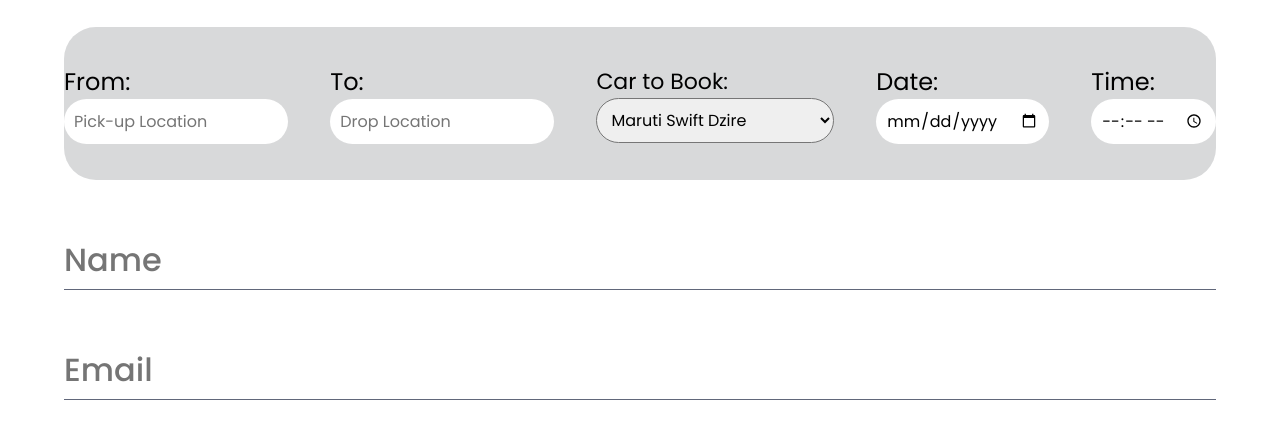
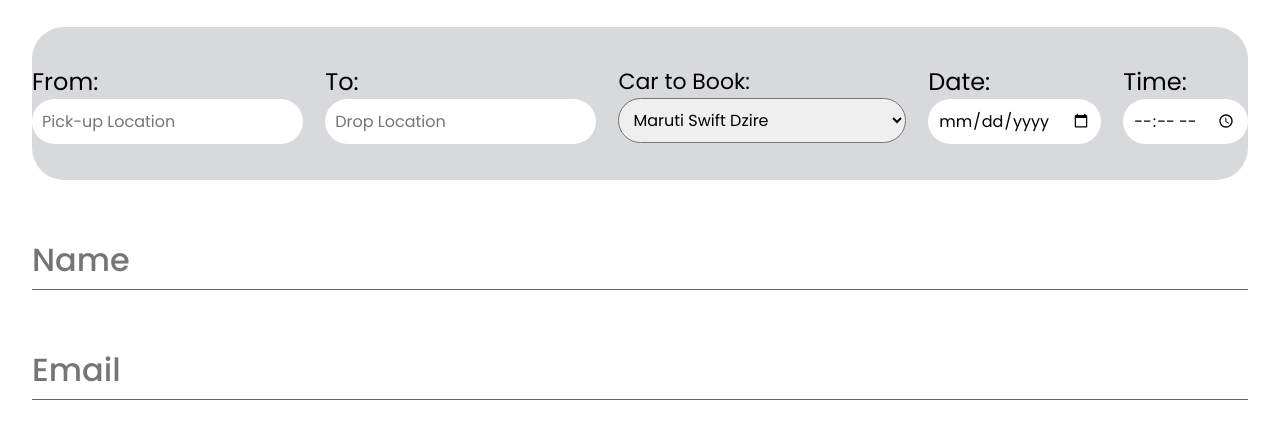
Before and after one commit to Sumeet-162/SamTravels, a plain HTML site: page contact.html in a window 1280 px wide. Shown: the part 314-761 px from the top of the page. Drawn offline with nearby package versions, Linux system fonts and the light colour scheme.

Commit message:
Update style.css

```diff
--- a/style.css
+++ b/style.css
@@ -490,14 +490,14 @@ header{
 
 .car-select{
   background-color: var(--second-color);
-  width: 90vw;
+  width: 95vw;
   height: 153px;
   border-radius: 32px;
   margin-top: 30px;
   display: flex;
   align-items: center;
   justify-content: center;
-  gap: 42px;
+  gap: 22px;
 }
 
 .car-select-item{
```
